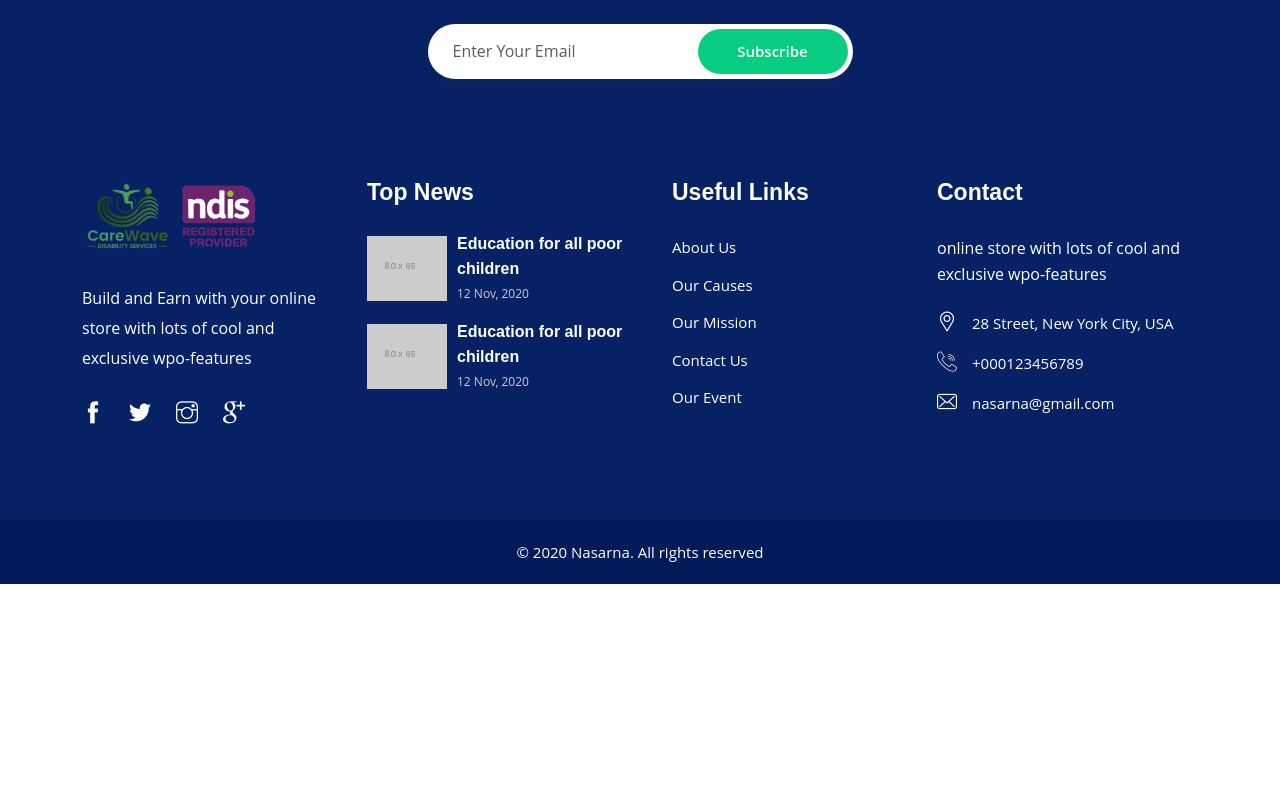
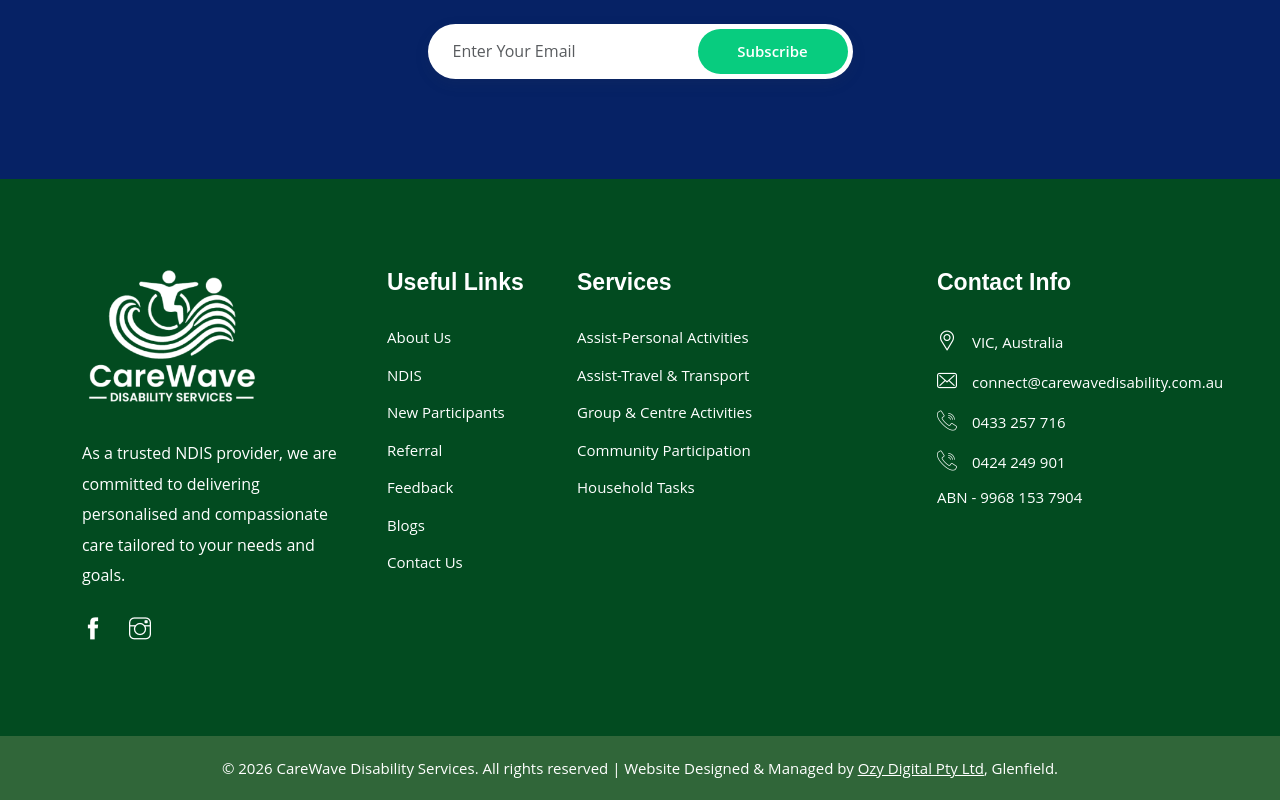
Before and after one commit to Code12-glitch/carewavedisability, a React (Vite) app: page / in a window 1280 px wide. Shown: the part 7208-8008 px from the top of the page. Before the commit the page ends 7792 px from the top, so only its background shows below. Built offline with nearby package versions, Linux system fonts and the light colour scheme.

Commit message:
footer updated

```diff
--- a/src/components/footer/index.jsx
+++ b/src/components/footer/index.jsx
@@ -1,6 +1,6 @@
 import React from 'react'
 import {Link}  from 'react-router-dom'
-import Logo from '../../images/logo-carewave.png'
+import Logo from '../../images/care-wave.webp'
 import Newsletter from '../Newsletter'
 import n1 from '../../images/footer/img-1.jpg'
 import n2 from '../../images/footer/img-2.jpg'
@@ -23,17 +23,17 @@ const Footer = (props) =>{
                             <div className="logo widget-title">
                                 <img src={Logo} alt=""/>
                             </div>
-                            <p>Build and Earn with your online store with lots of cool and exclusive wpo-features </p>
+                            <p>As a trusted NDIS provider, we are committed to delivering personalised and compassionate care tailored to your needs and goals.</p>
                             <ul>
-                                <li><Link onClick={ClickHandler} to="/home"><i className="ti-facebook"></i></Link></li>
-                                <li><Link onClick={ClickHandler} to="/home"><i className="ti-twitter-alt"></i></Link></li>
-                                <li><Link onClick={ClickHandler} to="/home"><i className="ti-instagram"></i></Link></li>
-                                <li><Link onClick={ClickHandler} to="/home"><i className="ti-google"></i></Link></li>
+                                <li><Link onClick={ClickHandler} to="https://www.facebook.com/carewavedisability/"><i className="ti-facebook"></i></Link></li>
+                                {/* <li><Link onClick={ClickHandler} to="/home"><i className="ti-twitter-alt"></i></Link></li> */}
+                                <li><Link onClick={ClickHandler} to="https://www.instagram.com/CareWaveDisabilityServices"><i className="ti-instagram"></i></Link></li>
+                                {/* <li><Link onClick={ClickHandler} to="/home"><i className="ti-google"></i></Link></li> */}
                             </ul>
                         </div>
                     </div>
-                    <div className="col col-lg-3 col-md-6 col-sm-12 col-12">
-                        <div className="widget link-widget resource-widget">
+                    <div className="col col-lg-2 col-md-6 col-sm-12 col-12">
+                        {/* <div className="widget link-widget resource-widget">
                             <div className="widget-title">
                                 <h3>Top News</h3>
                             </div>
@@ -55,33 +55,49 @@ const Footer = (props) =>{
                                     <span>12 Nov, 2020</span>
                                 </div>
                             </div>
-                        </div>
-                    </div>
-                    <div className="col col-lg-2 col-md-6 col-sm-12 col-12">
-                        <div className="widget link-widget">
+                        </div> */}
+                         <div className="widget link-widget">
                             <div className="widget-title">
                                 <h3>Useful Links</h3>
                             </div>
                             <ul>
                                 <li><Link onClick={ClickHandler} to="/about">About Us</Link></li>
-                                <li><Link onClick={ClickHandler} to="/case">Our Causes</Link></li>
-                                <li><Link onClick={ClickHandler} to="/case">Our Mission</Link></li>
+                                <li><Link onClick={ClickHandler} to="/case">NDIS</Link></li>
+                                <li><Link onClick={ClickHandler} to="/case">New Participants</Link></li>
+                                <li><Link onClick={ClickHandler} to="/contact">Referral</Link></li>
+                                <li><Link onClick={ClickHandler} to="/event">Feedback</Link></li>
+                                <li><Link onClick={ClickHandler} to="/event">Blogs</Link></li>
                                 <li><Link onClick={ClickHandler} to="/contact">Contact Us</Link></li>
-                                <li><Link onClick={ClickHandler} to="/event">Our Event</Link></li>
+                            </ul>
+                        </div>
+                    </div>
+                    <div className="col col-lg-3 col-md-6 col-sm-12 col-12">
+                        <div className="widget link-widget">
+                            <div className="widget-title">
+                                <h3>Services</h3>
+                            </div>
+                            <ul>
+                                <li><Link onClick={ClickHandler} to="/about">Assist-Personal Activities</Link></li>
+                                <li><Link onClick={ClickHandler} to="/case">Assist-Travel & Transport</Link></li>
+                                <li><Link onClick={ClickHandler} to="/case">Group & Centre Activities</Link></li>
+                                <li><Link onClick={ClickHandler} to="/contact">Community Participation</Link></li>
+                                <li><Link onClick={ClickHandler} to="/event">Household Tasks</Link></li>
                             </ul>
                         </div>
                     </div>
                     <div className="col col-lg-3 offset-lg-1 col-md-6 col-sm-12 col-12">
                         <div className="widget market-widget wpo-service-link-widget">
                             <div className="widget-title">
-                                <h3>Contact </h3>
+                                <h3>Contact Info</h3>
                             </div>
-                            <p>online store with lots of cool and exclusive wpo-features</p>
+                            {/* <p>online store with lots of cool and exclusive wpo-features</p> */}
                             <div className="contact-ft">
                                 <ul>
-                                    <li><i className="fi flaticon-pin"></i>28 Street, New York City, USA</li>
-                                    <li><i className="fi flaticon-call"></i>+000123456789</li>
-                                    <li><i className="fi flaticon-envelope"></i>nasarna@gmail.com</li>
+                                    <li><i className="fi flaticon-pin"></i>VIC, Australia</li>
+                                    <li><i className="fi flaticon-envelope"></i>connect@carewavedisability.com.au</li>
+                                    <li><i className="fi flaticon-call"></i>0433 257 716</li>
+                                    <li><i className="fi flaticon-call"></i>0424 249 901</li>
+                                    <li><i className="fi flaticon-document"></i>ABN - 9968 153 7904</li>
                                 </ul>
                             </div>
                         </div>
@@ -93,7 +109,7 @@ const Footer = (props) =>{
             <div className="container">
                 <div className="row">
                     <div className="col col-xs-12">
-                        <p className="copyright">&copy; 2020 Nasarna. All rights reserved</p>
+                        <p className="copyright">&copy; 2026 CareWave Disability Services. All rights reserved  | Website Designed & Managed by <a href="https://oz-digital.com.au/" target="_blank">Ozy Digital Pty Ltd</a>, Glenfield.</p>
                     </div>
                 </div>
             </div>
--- a/src/components/footer/style.css
+++ b/src/components/footer/style.css
@@ -1,6 +1,6 @@
 .wpo-site-footer,
 .wpo-site-footer {
-    background: #062265;
+    background: #024B20;
     position: relative;
     font-size: 15px;
     overflow: hidden;
@@ -36,7 +36,7 @@
 
 .wpo-site-footer .wpo-upper-footer,
 .wpo-site-footer-2 .wpo-upper-footer {
-    padding: 0 0 90px;
+    padding: 90px 0 90px;
 }
 
 @media (max-width: 991px) {
@@ -251,7 +251,7 @@
 .wpo-site-footer-2 .wpo-lower-footer {
     text-align: center;
     position: relative;
-    background: #011b58;
+    background: #306639;
 }
 
 .wpo-site-footer .wpo-lower-footer .row,
```
Also changed, not shown: src/images/care-wave.webp (added).
